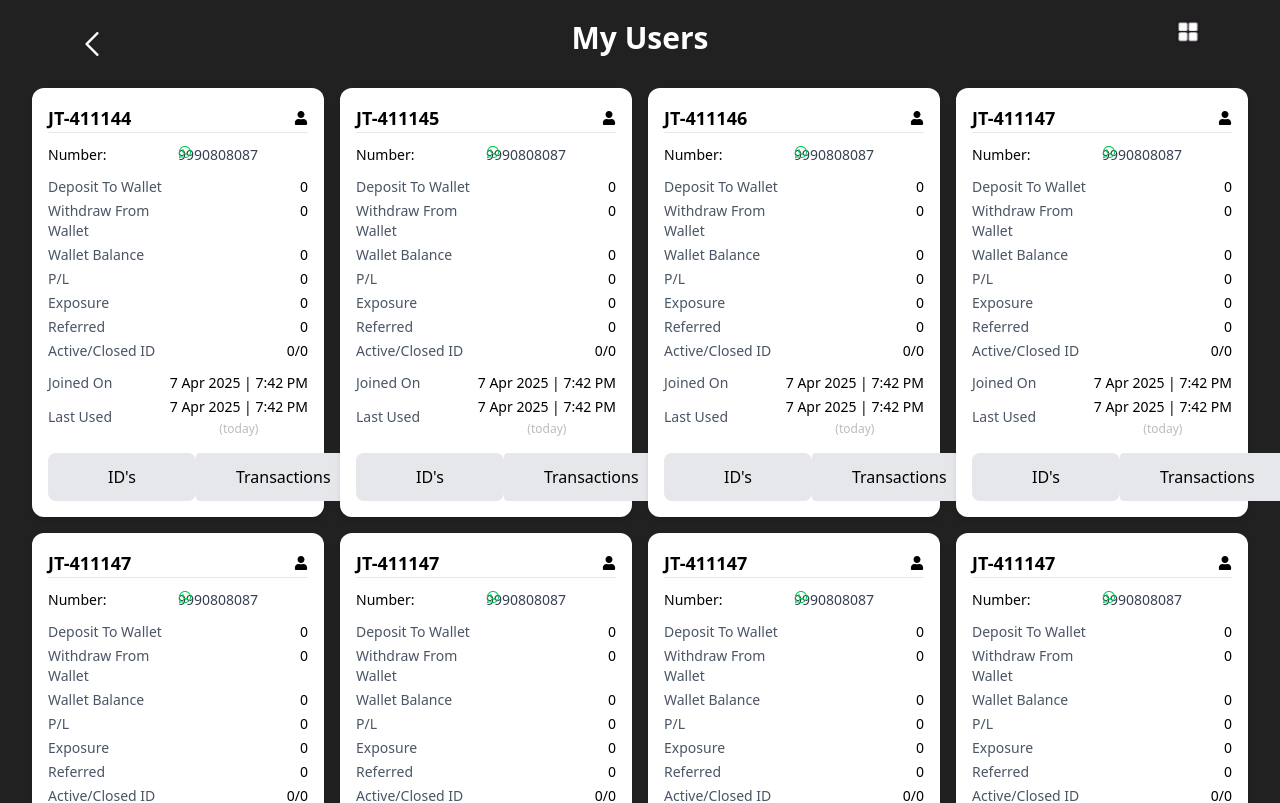
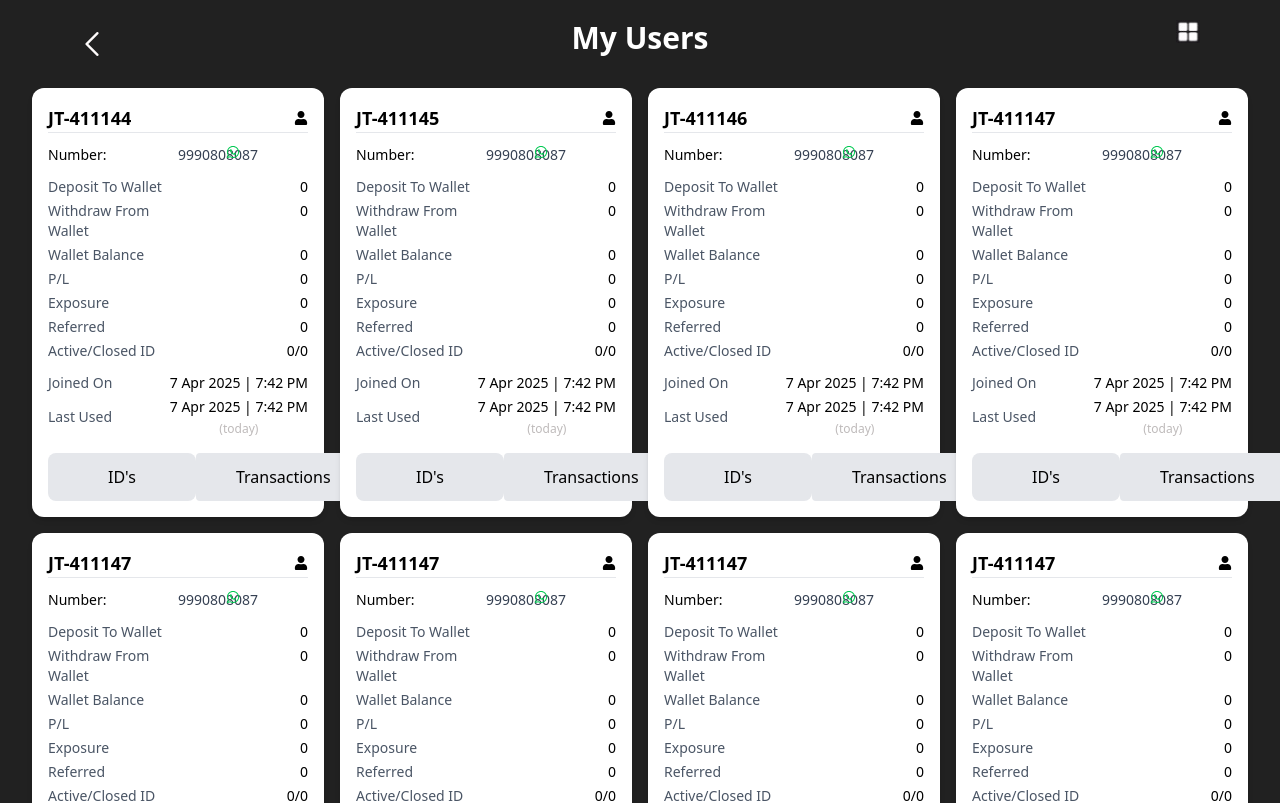
Before and after one commit to NomulaSantosh/jeeto, a React (Vite) app in the folder AdminPanel/: page /home/my-users in a window 1280 px wide. Shown: the top 803 px of the page. Built offline with nearby package versions, Linux system fonts and the light colour scheme.

Commit message:
feat: removing two details

```diff
--- a/AdminPanel/src/Components/MyUser.jsx
+++ b/AdminPanel/src/Components/MyUser.jsx
@@ -134,8 +134,8 @@ const MyUser = () => {
             <div className='text-sm grid grid-cols-2 mb-1'>
               <p>Number:</p>
               <div className='flex'>
-                <FaWhatsapp className='absolute text-green-500' />
-                <span className='text-gray-700 ml-'>{user.number}</span>
+                <FaWhatsapp className='absolute right-21 text-green-500' />
+                <span className='text-gray-700 text-right'>{user.number}</span>
               </div>
             </div>
                     <div className='text-sm grid grid-cols-2 gap-y-1 my-3'>
@@ -170,7 +170,7 @@ const MyUser = () => {
                        <p className='text-gray-600'>Last Used</p>
                        <div className="flex flex-col items-center gap-1">
                           <p>{user.lastUsed}</p>
-                          <p className='text-[#bebaba] text-xs'>(today)</p>
+                          <p className='text-[#bebaba] text-right text-xs'>(today)</p>
                       </div>
                     </div>
                  </div>
```
